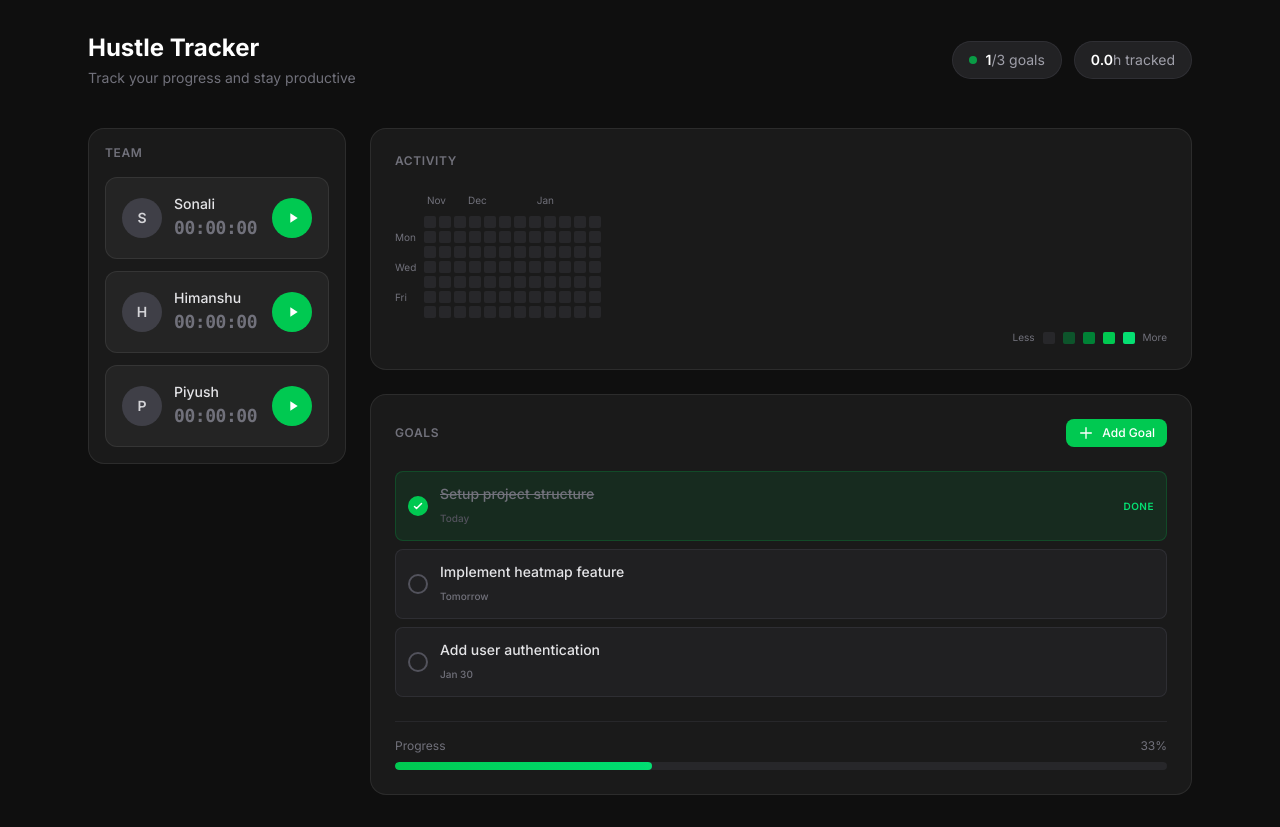
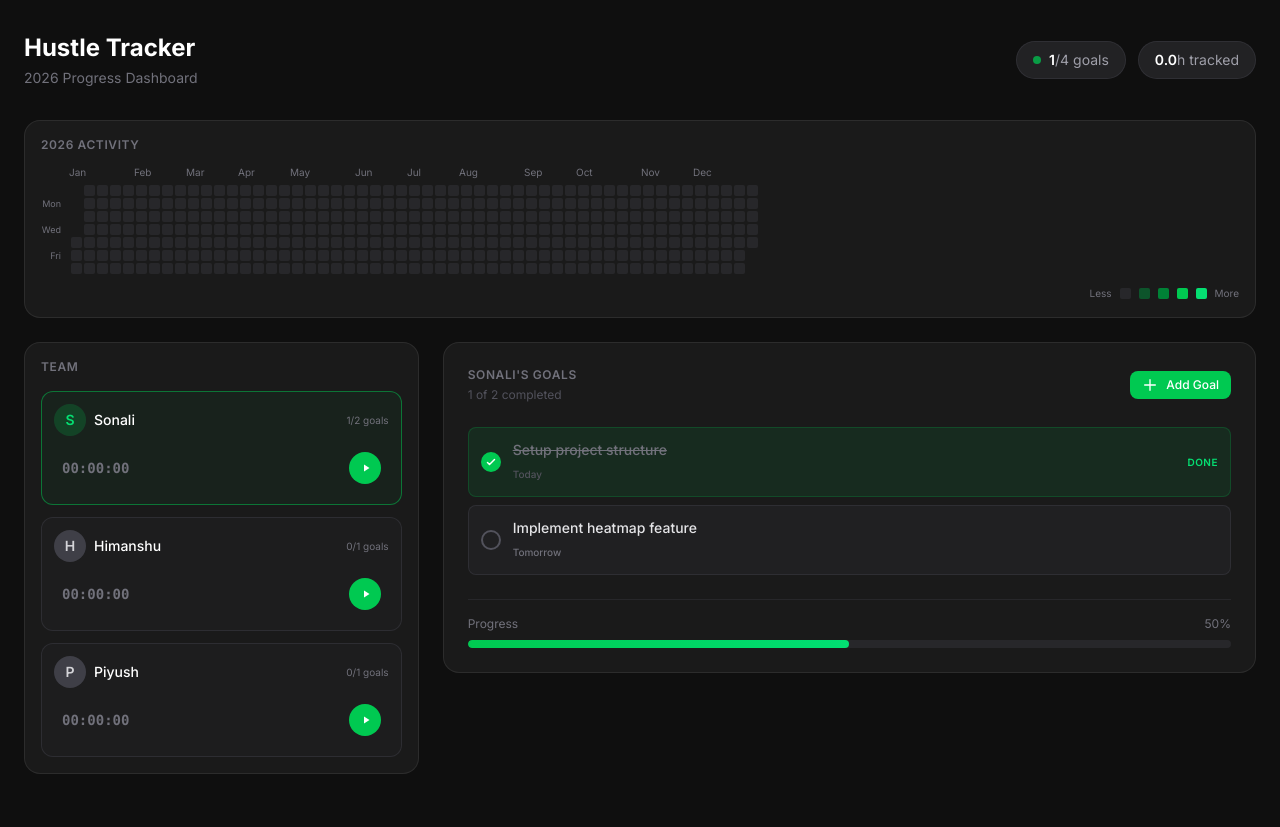
Before and after one commit to techwarq/hustle_tracker, a Next.js app: page / in a window 1280 px wide. After the commit the page ends 806 px from the top, so only its background shows below. Built offline with nearby package versions, Linux system fonts and the light colour scheme.

Commit message:
fixed features

```diff
--- a/src/app/page.tsx
+++ b/src/app/page.tsx
@@ -7,9 +7,9 @@ import GoalList from '@/components/GoalList';
 import AddGoalModal from '@/components/AddGoalModal';
 
 const USERS = [
-  { id: 'user-1', name: 'Sonali' },
-  { id: 'user-2', name: 'Himanshu' },
-  { id: 'user-3', name: 'Piyush' }
+  { id: 'sonali', name: 'Sonali' },
+  { id: 'himanshu', name: 'Himanshu' },
+  { id: 'piyush', name: 'Piyush' }
 ];
 
 interface Goal {
@@ -18,6 +18,7 @@ interface Goal {
   completed: boolean;
   dueDate: string;
   completedDate?: string;
+  userId: string;
 }
 
 interface HeatmapData {
@@ -27,13 +28,16 @@ interface HeatmapData {
 }
 
 export default function Home() {
+  const [selectedUser, setSelectedUser] = useState<string>(USERS[0].id);
   const [heatmapData, setHeatmapData] = useState<HeatmapData[]>([]);
   const [goals, setGoals] = useState<Goal[]>([
-    { id: 'goal-1', text: 'Setup project structure', completed: true, dueDate: '2026-01-27', completedDate: '2026-01-27' },
-    { id: 'goal-2', text: 'Implement heatmap feature', completed: false, dueDate: '2026-01-28' },
-    { id: 'goal-3', text: 'Add user authentication', completed: false, dueDate: '2026-01-30' }
+    { id: 'goal-1', text: 'Setup project structure', completed: true, dueDate: '2026-01-27', completedDate: '2026-01-27', userId: 'sonali' },
+    { id: 'goal-2', text: 'Implement heatmap feature', completed: false, dueDate: '2026-01-28', userId: 'sonali' },
+    { id: 'goal-3', text: 'Design UI mockups', completed: false, dueDate: '2026-01-29', userId: 'himanshu' },
+    { id: 'goal-4', text: 'Backend API setup', completed: false, dueDate: '2026-01-30', userId: 'piyush' }
   ]);
   const [isModalOpen, setIsModalOpen] = useState(false);
+  const [modalUserId, setModalUserId] = useState<string>('');
 
   const updateHeatmapData = (date: string, hours: number = 0, goalsDone: number = 0) => {
     setHeatmapData(prev => {
@@ -63,7 +67,6 @@ export default function Home() {
           updateHeatmapData(today, 0, 1);
           return { ...g, completed: true, completedDate: today };
         } else {
-          // Decrement if uncompleting
           updateHeatmapData(today, 0, -1);
           return { ...g, completed: false, completedDate: undefined };
         }
@@ -72,29 +75,40 @@ export default function Home() {
     }));
   };
 
+  const handleOpenModal = (userId: string) => {
+    setModalUserId(userId);
+    setIsModalOpen(true);
+  };
+
   const handleAddGoal = (newGoal: { text: string; dueDate: string }) => {
     const goal: Goal = {
       id: `goal-${Date.now()}`,
       text: newGoal.text,
       completed: false,
-      dueDate: newGoal.dueDate
+      dueDate: newGoal.dueDate,
+      userId: modalUserId
     };
     setGoals(prev => [...prev, goal]);
   };
 
-  const completedCount = goals.filter(g => g.completed).length;
+  const getUserGoals = (userId: string) => goals.filter(g => g.userId === userId);
+
+  const totalCompleted = goals.filter(g => g.completed).length;
   const totalHours = heatmapData.reduce((acc, d) => acc + d.hours, 0);
+
+  const selectedUserData = USERS.find(u => u.id === selectedUser);
+  const selectedUserGoals = getUserGoals(selectedUser);
 
   return (
     <div className="min-h-screen bg-[#0f0f0f] text-white">
-      <div className="max-w-6xl mx-auto px-6 py-8">
+      <div className="max-w-7xl mx-auto px-6 py-8">
 
         {/* Header */}
-        <header className="mb-10">
+        <header className="mb-8">
           <div className="flex items-center justify-between">
             <div>
               <h1 className="text-2xl font-bold text-white mb-1">Hustle Tracker</h1>
-              <p className="text-sm text-zinc-500">Track your progress and stay productive</p>
+              <p className="text-sm text-zinc-500">2026 Progress Dashboard</p>
             </div>
 
             {/* Stats */}
@@ -102,7 +116,7 @@ export default function Home() {
               <div className="flex items-center gap-2 px-4 py-2 rounded-full bg-zinc-800/80 border border-zinc-700/50">
                 <div className="w-2 h-2 rounded-full bg-green-500 animate-pulse" />
                 <span className="text-sm text-zinc-400">
-                  <span className="text-white font-semibold">{completedCount}</span>/{goals.length} goals
+                  <span className="text-white font-semibold">{totalCompleted}</span>/{goals.length} goals
                 </span>
               </div>
               <div className="flex items-center gap-2 px-4 py-2 rounded-full bg-zinc-800/80 border border-zinc-700/50">
@@ -114,43 +128,73 @@ export default function Home() {
           </div>
         </header>
 
+        {/* Heatmap - Full Width */}
+        <div className="card p-4 mb-6">
+          <div className="flex items-center justify-between mb-3">
+            <h2 className="text-xs font-semibold text-zinc-500 uppercase tracking-wider">2026 Activity</h2>
+          </div>
+          <Heatmap data={heatmapData} />
+        </div>
+
         {/* Main content */}
         <div className="grid grid-cols-12 gap-6">
 
-          {/* Left column - Users */}
-          <div className="col-span-12 lg:col-span-3">
+          {/* Left column - Users & Timers */}
+          <div className="col-span-12 lg:col-span-4">
             <div className="card p-4">
               <h2 className="text-xs font-semibold text-zinc-500 uppercase tracking-wider mb-4">Team</h2>
               <div className="space-y-3">
-                {USERS.map(user => (
+                {USERS.map(user => {
+                  const userGoals = getUserGoals(user.id);
+                  const userCompleted = userGoals.filter(g => g.completed).length;
+
+                  return (
+                    <div
+                      key={user.id}
+                      className={`p-3 rounded-xl border transition-all cursor-pointer ${selectedUser === user.id
+                        ? 'border-green-500/50 bg-green-500/5'
+                        : 'border-zinc-700/50 bg-zinc-800/30 hover:border-zinc-600'
+                        }`}
+                      onClick={() => setSelectedUser(user.id)}
+                    >
+                      <div className="flex items-center justify-between mb-2">
+                        <div className="flex items-center gap-2">
+                          <div className={`w-8 h-8 rounded-full flex items-center justify-center text-sm font-semibold ${selectedUser === user.id ? 'bg-green-500/20 text-green-400' : 'bg-zinc-700 text-zinc-300'
+                            }`}>
+                            {user.name[0]}
+                          </div>
+                          <span className="font-medium text-sm">{user.name}</span>
+                        </div>
+                        <span className="text-[10px] text-zinc-500">
+                          {userCompleted}/{userGoals.length} goals
+                        </span>
+                      </div>
                       <UserTimer
-                    key={user.id}
                         userName={user.name}
                         userId={user.id}
                         onStop={handleStopTimer}
                       />
-                ))}
+                    </div>
+                  );
+                })}
               </div>
             </div>
           </div>
 
-          {/* Right column */}
-          <div className="col-span-12 lg:col-span-9 space-y-6">
-
-            {/* Heatmap */}
+          {/* Right column - User Goals */}
+          <div className="col-span-12 lg:col-span-8">
             <div className="card p-6">
               <div className="flex items-center justify-between mb-6">
-                <h2 className="text-xs font-semibold text-zinc-500 uppercase tracking-wider">Activity</h2>
+                <div>
+                  <h2 className="text-xs font-semibold text-zinc-500 uppercase tracking-wider">
+                    {selectedUserData?.name}'s Goals
+                  </h2>
+                  <p className="text-xs text-zinc-600 mt-1">
+                    {selectedUserGoals.filter(g => g.completed).length} of {selectedUserGoals.length} completed
+                  </p>
                 </div>
-              <Heatmap data={heatmapData} />
-            </div>
-
-            {/* Goals */}
-            <div className="card p-6">
-              <div className="flex items-center justify-between mb-6">
-                <h2 className="text-xs font-semibold text-zinc-500 uppercase tracking-wider">Goals</h2>
                 <button
-                  onClick={() => setIsModalOpen(true)}
+                  onClick={() => handleOpenModal(selectedUser)}
                   className="flex items-center gap-2 px-3 py-1.5 bg-green-500 hover:bg-green-600 text-white text-xs font-medium rounded-lg transition-colors"
                 >
                   <svg className="w-4 h-4" fill="none" stroke="currentColor" viewBox="0 0 24 24">
@@ -159,19 +203,20 @@ export default function Home() {
                   Add Goal
                 </button>
               </div>
-              <GoalList goals={goals} onToggle={handleToggleGoal} />
+
+              <GoalList goals={selectedUserGoals} onToggle={handleToggleGoal} />
 
               {/* Progress */}
-              {goals.length > 0 && (
+              {selectedUserGoals.length > 0 && (
                 <div className="mt-6 pt-4 border-t border-zinc-800">
                   <div className="flex items-center justify-between text-xs text-zinc-500 mb-2">
                     <span>Progress</span>
-                    <span>{Math.round((completedCount / goals.length) * 100)}%</span>
+                    <span>{Math.round((selectedUserGoals.filter(g => g.completed).length / selectedUserGoals.length) * 100)}%</span>
                   </div>
                   <div className="h-2 bg-zinc-800 rounded-full overflow-hidden">
                     <div
                       className="h-full bg-gradient-to-r from-green-500 to-green-400 rounded-full transition-all duration-500"
-                      style={{ width: `${(completedCount / goals.length) * 100}%` }}
+                      style={{ width: `${(selectedUserGoals.filter(g => g.completed).length / selectedUserGoals.length) * 100}%` }}
                     />
                   </div>
                 </div>
@@ -186,6 +231,7 @@ export default function Home() {
         isOpen={isModalOpen}
         onClose={() => setIsModalOpen(false)}
         onAdd={handleAddGoal}
+        userName={USERS.find(u => u.id === modalUserId)?.name || ''}
       />
     </div>
   );
--- a/src/components/Heatmap.tsx
+++ b/src/components/Heatmap.tsx
@@ -9,27 +9,34 @@ interface HeatmapProps {
 export default function Heatmap({ data }: HeatmapProps) {
     const [tooltip, setTooltip] = useState<{ x: number; y: number; content: string } | null>(null);
 
-    // Generate last 12 weeks (84 days) like GitHub
-    const totalDays = 84;
-    const weeks = 12;
+    // Full year 2026: Jan 1 to Dec 31
+    const startDate = new Date('2026-01-01');
+    const endDate = new Date('2026-12-31');
 
-    const days = Array.from({ length: totalDays }, (_, i) => {
-        const d = new Date();
-        d.setDate(d.getDate() - (totalDays - 1 - i));
-        return d.toISOString().split('T')[0];
-    });
+    // Get all days in 2026
+    const days: string[] = [];
+    const current = new Date(startDate);
+    while (current <= endDate) {
+        days.push(current.toISOString().split('T')[0]);
+        current.setDate(current.getDate() + 1);
+    }
 
-    // Get month labels
+    // Calculate weeks (Jan 1, 2026 is Thursday = 4)
+    const firstDayOfWeek = startDate.getDay();
+    const totalWeeks = Math.ceil((days.length + firstDayOfWeek) / 7);
+
+    // Get month labels with positions
     const getMonthLabels = () => {
-        const months: { label: string; col: number }[] = [];
+        const months: { label: string; week: number }[] = [];
         let lastMonth = -1;
 
         days.forEach((date, i) => {
             const month = new Date(date).getMonth();
             if (month !== lastMonth) {
+                const weekIndex = Math.floor((i + firstDayOfWeek) / 7);
                 months.push({
                     label: new Date(date).toLocaleDateString('en-US', { month: 'short' }),
-                    col: Math.floor(i / 7)
+                    week: weekIndex
                 });
                 lastMonth = month;
             }
@@ -56,7 +63,7 @@ export default function Heatmap({ data }: HeatmapProps) {
         'bg-green-400'
     ];
 
-    const dayLabels = ['', 'Mon', '', 'Wed', '', 'Fri', ''];
+    const dayLabels = ['Sun', 'Mon', 'Tue', 'Wed', 'Thu', 'Fri', 'Sat'];
 
     const handleMouseEnter = (e: React.MouseEvent, date: string) => {
         const entry = data.find(d => d.date === date);
@@ -65,56 +72,91 @@ export default function Heatmap({ data }: HeatmapProps) {
         const dateStr = new Date(date).toLocaleDateString('en-US', {
             weekday: 'short',
             month: 'short',
-            day: 'numeric'
+            day: 'numeric',
+            year: 'numeric'
         });
 
         setTooltip({
             x: e.clientX,
             y: e.clientY,
-            content: `${dateStr}\n${hours.toFixed(1)}h worked • ${goals} goals done`
+            content: `${dateStr}\n${hours.toFixed(1)}h worked • ${goals} goals`
         });
     };
 
+    // Build the grid
+    const grid: (string | null)[][] = [];
+    for (let week = 0; week < totalWeeks; week++) {
+        grid[week] = [];
+        for (let day = 0; day < 7; day++) {
+            const dayIndex = week * 7 + day - firstDayOfWeek;
+            if (dayIndex >= 0 && dayIndex < days.length) {
+                grid[week][day] = days[dayIndex];
+            } else {
+                grid[week][day] = null;
+            }
+        }
+    }
+
+    const cellSize = 11;
+    const gap = 2;
+
     return (
-        <div className="relative">
+        <div className="w-full">
             {/* Month labels */}
-            <div className="flex mb-2 ml-8">
+            <div className="flex mb-1 ml-7 relative h-4">
                 {getMonthLabels().map((m, i) => (
+                    <span
+                        key={i}
+                        className="text-[10px] text-zinc-500 absolute"
+                        style={{ left: `${m.week * (cellSize + gap)}px` }}
+                    >
+                        {m.label}
+                    </span>
+                ))}
+            </div>
+
+            <div className="flex gap-[2px]">
+                {/* Day labels */}
+                <div className="flex flex-col gap-[2px] mr-1 shrink-0">
+                    {dayLabels.map((day, i) => (
                         <div
                             key={i}
-                        className="text-[10px] text-zinc-500"
-                        style={{ marginLeft: i === 0 ? 0 : `${(m.col - (getMonthLabels()[i - 1]?.col || 0)) * 14 - 20}px` }}
+                            className="text-[9px] text-zinc-500 flex items-center justify-end pr-1"
+                            style={{ height: `${cellSize}px`, width: '24px' }}
                         >
-                        {m.label}
+                            {i % 2 === 1 ? day : ''}
                         </div>
                     ))}
                 </div>
 
-            <div className="flex gap-1">
-                {/* Day labels */}
-                <div className="flex flex-col gap-[3px] mr-1">
-                    {dayLabels.map((day, i) => (
-                        <div key={i} className="h-[12px] text-[10px] text-zinc-500 flex items-center">
-                            {day}
-                        </div>
-                    ))}
-                </div>
-
-                {/* Grid */}
-                <div className="flex gap-[3px]">
-                    {Array.from({ length: weeks }).map((_, weekIndex) => (
-                        <div key={weekIndex} className="flex flex-col gap-[3px]">
-                            {Array.from({ length: 7 }).map((_, dayIndex) => {
-                                const dateIndex = weekIndex * 7 + dayIndex;
-                                const date = days[dateIndex];
-                                if (!date) return <div key={dayIndex} className="w-[12px] h-[12px]" />;
+                {/* Heatmap Grid - fills available width */}
+                <div className="flex-1 overflow-hidden">
+                    <div
+                        className="grid gap-[2px]"
+                        style={{
+                            gridTemplateColumns: `repeat(${totalWeeks}, ${cellSize}px)`,
+                            width: 'fit-content'
+                        }}
+                    >
+                        {grid.map((week, weekIndex) => (
+                            <div key={weekIndex} className="flex flex-col gap-[2px]">
+                                {week.map((date, dayIndex) => {
+                                    if (!date) {
+                                        return (
+                                            <div
+                                                key={dayIndex}
+                                                style={{ width: `${cellSize}px`, height: `${cellSize}px` }}
+                                            />
+                                        );
+                                    }
 
                                     const level = getLevel(date);
 
                                     return (
                                         <div
                                             key={date}
-                                        className={`w-[12px] h-[12px] rounded-[2px] ${levelColors[level]} cursor-pointer transition-all hover:ring-1 hover:ring-white/30`}
+                                            className={`rounded-[2px] ${levelColors[level]} cursor-pointer transition-all hover:ring-1 hover:ring-white/50`}
+                                            style={{ width: `${cellSize}px`, height: `${cellSize}px` }}
                                             onMouseEnter={(e) => handleMouseEnter(e, date)}
                                             onMouseLeave={() => setTooltip(null)}
                                         />
@@ -124,22 +166,27 @@ export default function Heatmap({ data }: HeatmapProps) {
                         ))}
                     </div>
                 </div>
+            </div>
 
             {/* Tooltip */}
             {tooltip && (
                 <div
                     className="fixed z-50 px-3 py-2 text-xs bg-zinc-900 border border-zinc-700 rounded-lg shadow-xl pointer-events-none whitespace-pre-line"
-                    style={{ left: tooltip.x + 10, top: tooltip.y - 40 }}
+                    style={{ left: tooltip.x + 10, top: tooltip.y - 50 }}
                 >
                     {tooltip.content}
                 </div>
             )}
 
-            {/* Legend */}
+            {/* Legend - aligned right */}
             <div className="flex items-center justify-end gap-2 mt-3 text-[10px] text-zinc-500">
                 <span>Less</span>
                 {levelColors.map((c, i) => (
-                    <div key={i} className={`w-[12px] h-[12px] rounded-[2px] ${c}`} />
+                    <div
+                        key={i}
+                        className={`rounded-[2px] ${c}`}
+                        style={{ width: `${cellSize}px`, height: `${cellSize}px` }}
+                    />
                 ))}
                 <span>More</span>
             </div>
--- a/src/components/UserTimer.tsx
+++ b/src/components/UserTimer.tsx
@@ -26,7 +26,8 @@ export default function UserTimer({ userName, userId, onStop }: UserTimerProps)
         };
     }, [isActive]);
 
-    const handleToggle = () => {
+    const handleToggle = (e: React.MouseEvent) => {
+        e.stopPropagation();
         if (isActive) {
             onStop(seconds / 3600);
             setIsActive(false);
@@ -44,48 +45,36 @@ export default function UserTimer({ userName, userId, onStop }: UserTimerProps)
     };
 
     return (
-        <div className={`card-inner p-4 transition-all duration-300 ${isActive ? 'ring-1 ring-green-500/50 bg-green-500/5' : ''}`}>
-            <div className="flex items-center justify-between">
-                <div className="flex items-center gap-3">
-                    {/* Avatar */}
-                    <div className={`w-10 h-10 rounded-full flex items-center justify-center text-sm font-semibold ${isActive ? 'bg-green-500/20 text-green-400' : 'bg-zinc-700 text-zinc-300'}`}>
-                        {userName.split(' ').map(n => n[0]).join('')}
-                    </div>
-
-                    <div>
+        <div className={`flex items-center justify-between p-2 rounded-lg transition-all ${isActive ? 'bg-green-500/10' : ''}`}>
             <div className="flex items-center gap-2">
-                            <span className="text-sm font-medium text-zinc-200">{userName}</span>
                 {isActive && (
                     <span className="flex items-center gap-1 text-[10px] text-green-400 font-medium">
                         <span className="w-1.5 h-1.5 rounded-full bg-green-400 animate-pulse" />
                         ACTIVE
                     </span>
                 )}
-                        </div>
-                        <div className={`font-mono text-lg font-semibold tracking-tight ${isActive ? 'text-white' : 'text-zinc-500'}`}>
+                <span className={`font-mono text-sm font-semibold ${isActive ? 'text-white' : 'text-zinc-500'}`}>
                     {formatTime(seconds)}
-                        </div>
-                    </div>
+                </span>
             </div>
 
             <button
                 onClick={handleToggle}
-                    className={`w-10 h-10 rounded-full flex items-center justify-center transition-all duration-200 ${isActive
+                className={`w-8 h-8 rounded-full flex items-center justify-center transition-all ${isActive
                         ? 'bg-red-500 hover:bg-red-600 text-white'
                         : 'bg-green-500 hover:bg-green-600 text-white'
                     }`}
             >
                 {isActive ? (
-                        <svg className="w-4 h-4" fill="currentColor" viewBox="0 0 24 24">
+                    <svg className="w-3 h-3" fill="currentColor" viewBox="0 0 24 24">
                         <rect x="6" y="6" width="12" height="12" rx="1" />
                     </svg>
                 ) : (
-                        <svg className="w-4 h-4 ml-0.5" fill="currentColor" viewBox="0 0 24 24">
+                    <svg className="w-3 h-3 ml-0.5" fill="currentColor" viewBox="0 0 24 24">
                         <path d="M8 5v14l11-7z" />
                     </svg>
                 )}
             </button>
         </div>
-        </div>
     );
 }
```
Also changed, not shown: src/components/AddGoalModal.tsx (+6 -2 lines). Lines whose indentation alone changed are shown as unchanged.
